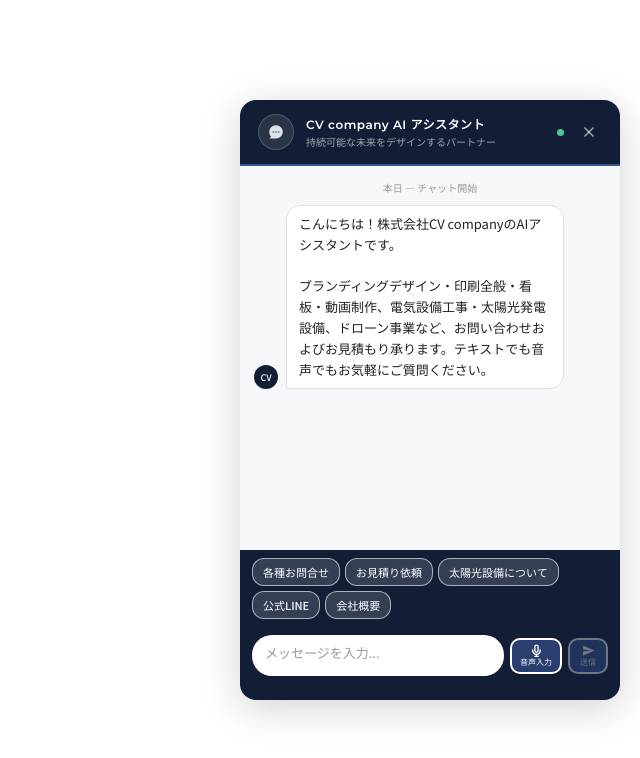
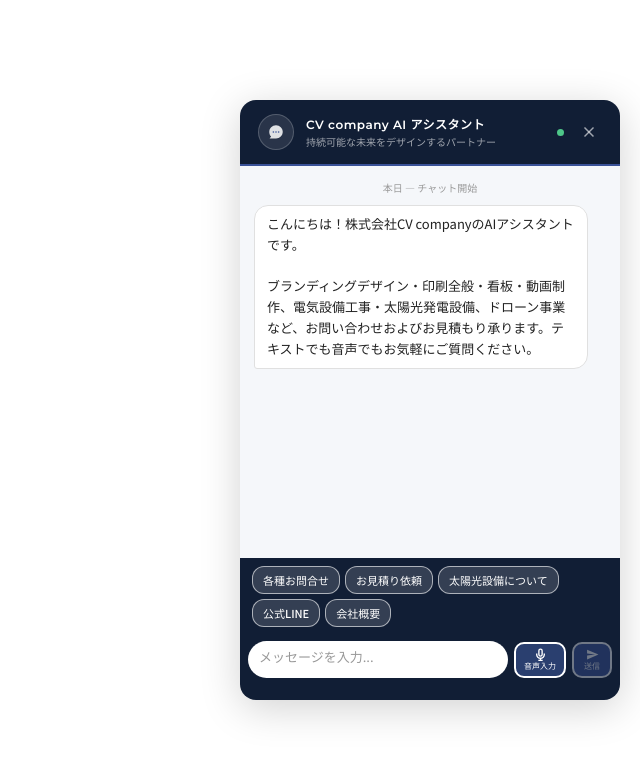
Before and after one commit to cv-company/cv-chatbot, a website: page public/index.html in a window 1280 px wide. Both pictures are taken after a click on the button 1228 px from the left and 744 px from the top of the page. Shown: the whole page, without its empty margins (640-1280 px from the left). Drawn offline with Linux system fonts and the light colour scheme.

Commit message:
Update index.html

```diff
--- a/public/index.html
+++ b/public/index.html
@@ -132,7 +132,18 @@
     padding: 10px;
   }
 }
-
+.message-avatar {
+    display: none !important;
+  }
+  .message {
+    max-width: 95% !important;
+  }
+  .chat-input-area {
+    padding: 6px 8px 8px !important;
+  }
+  .input-box {
+    padding: 5px 10px !important;
+  }
     /* ヘッダー */
     .chat-header {
       background: #111e35;
```
